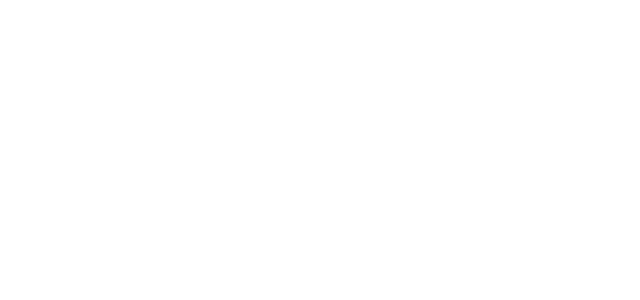
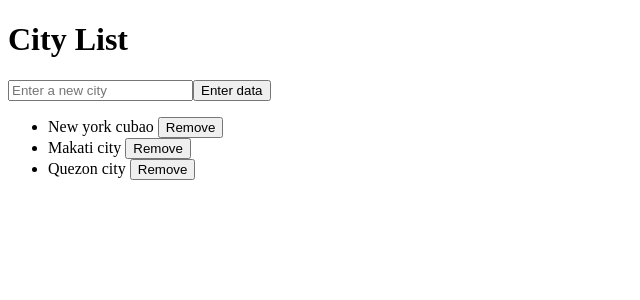
Before and after one commit to Koronuma4Dev/LatestAngularComponents, an Angular app: page /citylist in a window 1280 px wide. Before the commit this address led to /. Shown: the top 300 px of the page, without its empty margins (0-640 px from the left). Built offline with nearby package versions, Linux system fonts and the light colour scheme.

Commit message:
City list added

```diff
--- a/src/app/app.module.ts
+++ b/src/app/app.module.ts
@@ -9,6 +9,7 @@ import { FruitlistComponent } from './component/fruitlist/fruitlist.component';
 import { EmployeelistComponent } from './component/employeelist/employeelist.component';
 import { CourselistComponent } from './component/courselist/courselist.component';
 import { BooklistComponent } from './component/booklist/booklist.component';
+import { CitylistComponent } from './component/citylist/citylist.component';
 
 @NgModule({
   declarations: [
@@ -18,7 +19,8 @@ import { BooklistComponent } from './component/booklist/booklist.component';
     FruitlistComponent,
     EmployeelistComponent,
     CourselistComponent,
-    BooklistComponent
+    BooklistComponent,
+    CitylistComponent
   ],
   imports: [
     BrowserModule,
--- /dev/null
+++ b/src/app/component/citylist/citylist.component.html
@@ -0,0 +1,12 @@
+<div class="container">
+    <h1 class="heading">City List</h1>
+    <input type="text" #citylistInput placeholder="Enter a new city">
+    <button (click)="addCity(citylistInput.value)">Enter data</button>
+  </div>
+
+  <ul>
+    <li *ngFor="let city of cityList; let i = index">
+      {{ city }}
+      <button (click)="removeCity(i)">Remove</button>
+    </li>
+  </ul>
--- /dev/null
+++ b/src/app/component/citylist/citylist.component.ts
@@ -0,0 +1,20 @@
+import { Component } from '@angular/core';
+
+@Component({
+  selector: 'app-citylist',
+  templateUrl: './citylist.component.html',
+  styleUrl: './citylist.component.css'
+})
+export class CitylistComponent {
+  cityList: string[] = ['New york cubao', 'Makati city', 'Quezon city'];
+
+  addCity(city: string) {
+    if (city) {
+      this.cityList.push(city);
+    }
+  }
+
+  removeCity(index: number) {
+    this.cityList.splice(index, 1);
+  }
+}
--- a/src/app/component/navigate/navigate.component.html
+++ b/src/app/component/navigate/navigate.component.html
@@ -7,7 +7,7 @@
 <button><a  routerLink ='/fruitlist'>fruit-list</a></button>
 <button><a  routerLink ='/courselist'>Courselist</a></button>
 <button><a  routerLink ='/booklist'>Book list</a></button>
-<button><a  routerLink ='/'>City list</a></button>
+<button><a  routerLink ='/citylist'>City list</a></button>
 <button><a  routerLink ='/'>Movie list</a></button>
 <button><a  routerLink ='/'>Car model list</a></button>
 <button><a  routerLink ='/'>Product list</a></button>
```
Also changed, not shown: src/app/app-routing.module.ts (+7 -0 lines), src/app/component/citylist/citylist.component.css (added), 1 other file (tests, documents, lock files or other folders).
